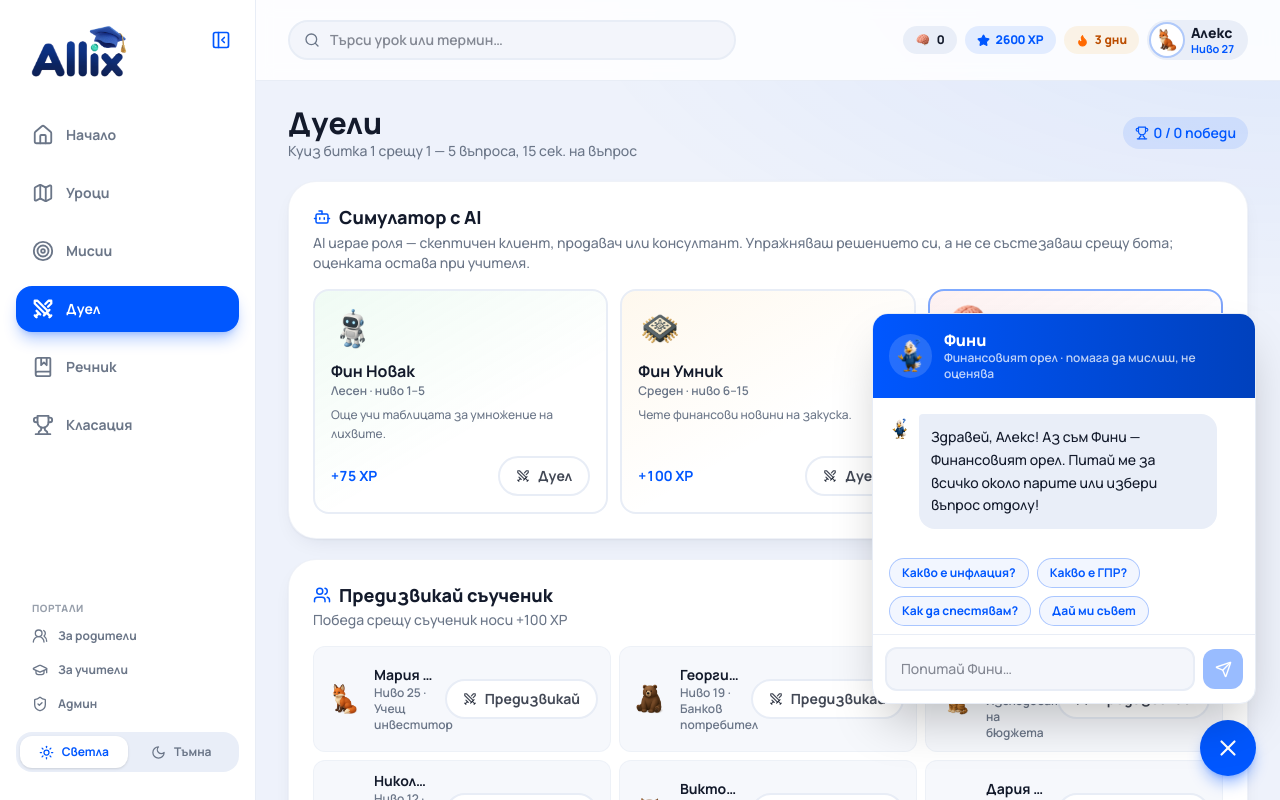
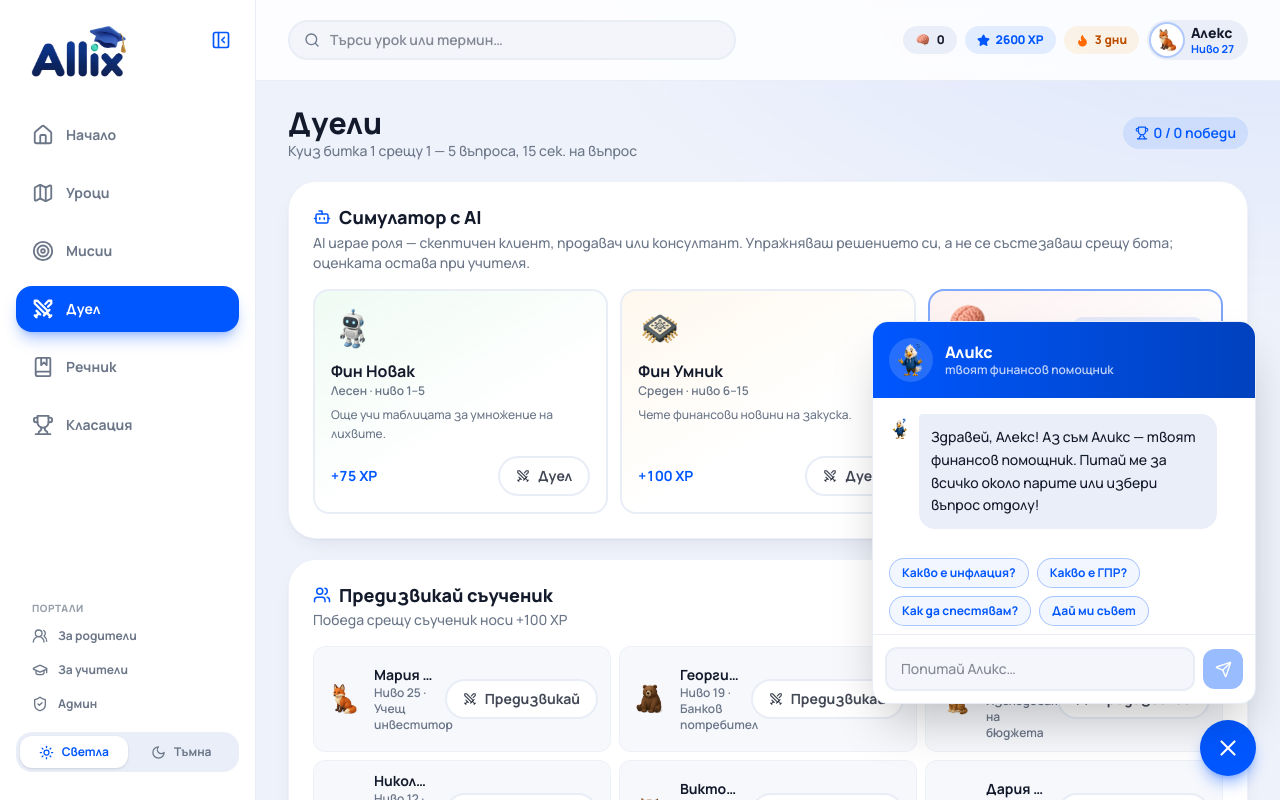
Before and after one commit to ir3nna/allix-financial-literacy, a Next.js app: page /duel in a window 1280 px wide. Both pictures are taken after a click on the button 1228 px from the left and 740 px from the top of the page. Shown: the top 800 px of the page. Built offline with nearby package versions, Linux system fonts and the light colour scheme.

Commit message:
Преименуване на маскота на Аликс + по-ясна титла

```diff
--- a/app/glossary/page.tsx
+++ b/app/glossary/page.tsx
@@ -77,7 +77,7 @@ export default function GlossaryPage() {
       {grouped.length === 0 && (
         <Card>
           <CardContent className="pt-5 text-center text-sm font-medium text-muted">
-            Няма намерени термини за „{query}“. Пробвай с друга дума — или питай Фини!
+            Няма намерени термини за „{query}“. Пробвай с друга дума — или питай Аликс!
           </CardContent>
         </Card>
       )}
--- a/app/profile/page.tsx
+++ b/app/profile/page.tsx
@@ -61,7 +61,7 @@ const NOTIFICATION_OPTIONS = [
   { key: "dailyReminder", label: "Дневно напомняне за урок", hint: "Лек побутващ сигнал, ако днес още не си учил" },
   { key: "streakWarning", label: "Предупреждение за серията", hint: "Известие вечер, ако серията ти е застрашена" },
   { key: "duelInvites", label: "Покани за дуел", hint: "Когато съученик те предизвика на куиз битка" },
-  { key: "finiTips", label: "Съвети от Фини", hint: "Финансов съвет от совата няколко пъти седмично" },
+  { key: "finiTips", label: "Съвети от Аликс", hint: "Финансов съвет от орела няколко пъти седмично" },
   { key: "weeklyReport", label: "Седмичен отчет", hint: "Обобщение на XP, уроци и класация всяка неделя" },
 ];
 
--- a/components/fini.tsx
+++ b/components/fini.tsx
@@ -1,6 +1,6 @@
 "use client";
 
-// 🦅 Фини — плаващ AI помощник, достъпен от всяка страница.
+// 🦅 Аликс — плаващ AI помощник, достъпен от всяка страница.
 // Демо: отговаря от локална база знания (lib/fini.ts); готов за LLM интеграция.
 
 import { useEffect, useRef, useState } from "react";
@@ -15,7 +15,7 @@ import { cn } from "@/lib/utils";
 
 type Message = { from: "fini" | "me"; text: string };
 
-// Балонче на Фини за вграждане в уроци/дуели
+// Балонче на Аликс за вграждане в уроци/дуели
 export function FiniBubble({ children, tone = "info" }: { children: React.ReactNode; tone?: "info" | "success" | "warn" }) {
   return (
     <div className="flex items-start gap-3">
@@ -85,7 +85,7 @@ export function FiniWidget() {
       {/* Плаващ бутон */}
       <button
         onClick={() => setOpen((o) => !o)}
-        aria-label={open ? "Затвори Фини" : "Отвори Фини — финансовия помощник"}
+        aria-label={open ? "Затвори Аликс" : "Отвори Аликс — финансовия помощник"}
         className={cn(
           "fixed bottom-20 right-4 z-50 flex h-14 w-14 items-center justify-center rounded-full shadow-lg transition-all cursor-pointer md:bottom-6 md:right-6",
           open
@@ -113,7 +113,7 @@ export function FiniWidget() {
               </div>
               <div>
                 <div className="font-extrabold leading-tight">{FINI.name}</div>
-                <div className="text-xs font-semibold text-white/75">{FINI.title} · помага да мислиш, не оценява</div>
+                <div className="text-xs font-semibold text-white/75">{FINI.title}</div>
               </div>
             </div>
 
@@ -137,7 +137,7 @@ export function FiniWidget() {
               )}
               {typing && (
                 <div className="flex items-center gap-2 text-sm font-semibold text-muted">
-                  <Mascot size={20} /> Фини пише…
+                  <Mascot size={20} /> Аликс пише…
                 </div>
               )}
             </div>
@@ -166,7 +166,7 @@ export function FiniWidget() {
               <input
                 value={input}
                 onChange={(e) => setInput(e.target.value)}
-                placeholder="Попитай Фини…"
+                placeholder="Попитай Аликс…"
                 className="flex-1 rounded-xl border-2 border-line bg-soft/50 px-3.5 py-2.5 text-sm font-medium outline-none transition-colors focus:border-allianz"
               />
               <button
--- a/components/mascot.tsx
+++ b/components/mascot.tsx
@@ -1,4 +1,4 @@
-// Маскот на платформата — Фини (орелът). Растерна илюстрация с прозрачен фон.
+// Маскот на платформата — Аликс (орелът). Растерна илюстрация с прозрачен фон.
 
 import { cn } from "@/lib/utils";
 
@@ -7,7 +7,7 @@ export function Mascot({ size = 32, className }: { size?: number; className?: st
     // eslint-disable-next-line @next/next/no-img-element
     <img
       src="/mascot.png"
-      alt="Фини"
+      alt="Аликс"
       className={cn("select-none object-contain", className)}
       style={{ width: size, height: size }}
       draggable={false}
--- a/components/search-bar.tsx
+++ b/components/search-bar.tsx
@@ -33,7 +33,7 @@ export function SearchBar({ className }: { className?: string }) {
       {q && (
         <div className="absolute left-0 right-0 top-full z-50 mt-2 overflow-hidden rounded-2xl border border-line bg-card shadow-soft">
           {lessonResults.length === 0 && termResults.length === 0 ? (
-            <p className="p-4 text-sm font-medium text-muted">Нищо не открих — питай Фини!</p>
+            <p className="p-4 text-sm font-medium text-muted">Нищо не открих — питай Аликс!</p>
           ) : (
             <>
               {lessonResults.map((l) => {
--- a/lib/fini.ts
+++ b/lib/fini.ts
@@ -1,16 +1,16 @@
-// 🦅 Фини — Финансовият орел. AI помощник на платформата.
+// 🦅 Аликс — финансовият помощник на платформата (маскот: орел).
 // Демо версия с локална база знания; при LLM интеграция finiReply() се заменя
 // с извикване към модела (пази се същият интерфейс).
 
 import { DAILY_TIPS } from "./data";
 
 export const FINI = {
-  name: "Фини",
+  name: "Аликс",
   emoji: "🦅",
-  title: "Финансовият орел",
+  title: "твоят финансов помощник",
 };
 
-// Реплики при грешен отговор — първата е "запазената марка" на Фини
+// Реплики при грешен отговор — първата е "запазената марка" на Аликс
 export const FINI_ENCOURAGEMENTS = [
   "Не се притеснявай. Нека опитаме по друг начин.",
   "Спокойно — грешките са част от ученето. Виж подсказката ми.",
@@ -152,7 +152,7 @@ export function finiReply(input: string, ctx: { name: string; level: number }):
   const q = input.toLowerCase();
 
   if (/(здравей|здрасти|хей|привет|добър ден|добро утро|ку-ку)/.test(q)) {
-    return `Здравей, ${ctx.name}! Аз съм Фини 🦅 — твоят финансов орел. Питай ме за всичко около парите: инфлация, бюджет, лихви... или кажи „дай ми съвет“!`;
+    return `Здравей, ${ctx.name}! Аз съм Аликс 🦅 — твоят финансов помощник. Питай ме за всичко около парите: инфлация, бюджет, лихви... или кажи „дай ми съвет“!`;
   }
   if (/(съвет|препоръч|идея)/.test(q)) {
     return `Ето един мъдър съвет от орела: ${randomFrom(DAILY_TIPS)}`;
@@ -161,7 +161,7 @@ export function finiReply(input: string, ctx: { name: string; level: number }):
     return "Пак заповядай! Орлите винаги са насреща. 🦅 Още въпроси?";
   }
   if (/(кой си|коя си|какво си|какво можеш|помощ|какво умееш)/.test(q)) {
-    return `Аз съм Фини — Финансовият орел на Allianz Academy! 🦅 Обяснявам финансови понятия просто и давам подсказки, когато закъсаш. В момента си ниво ${ctx.level} — питай ме как да стигнеш по-високо!`;
+    return `Аз съм Аликс — твоят финансов помощник! 🦅 Обяснявам финансови понятия просто и давам подсказки, когато закъсаш. В момента си ниво ${ctx.level} — питай ме как да стигнеш по-високо!`;
   }
 
   for (const entry of KNOWLEDGE) {
```
Also changed, not shown: app/lesson/[lessonId]/page.tsx (+4 -4 lines), 1 other file (tests, documents, lock files or other folders).
